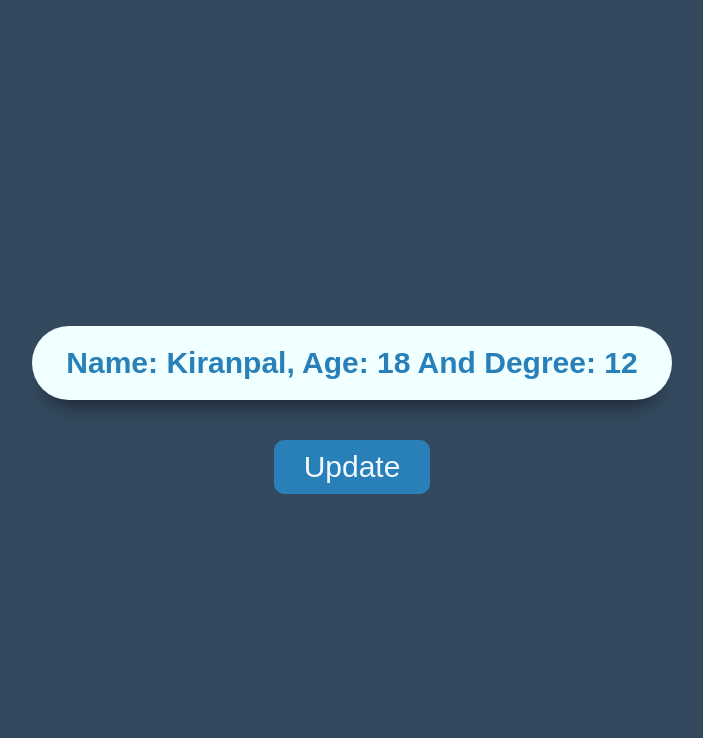
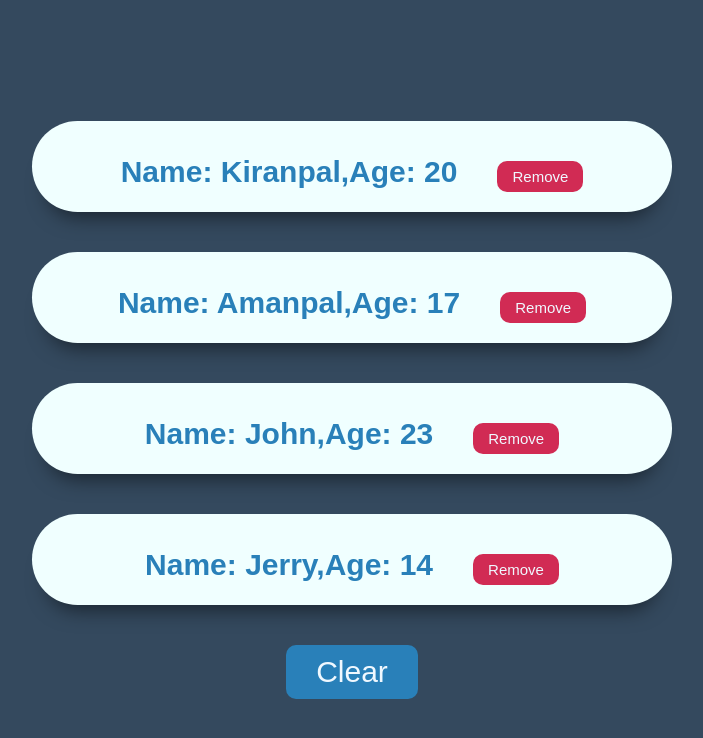
Before and after one commit to kiranpalsingh1806/My-Web-Development, a React (Create React App) app: page / in a window 1280 px wide. Shown: the top 738 px of the page, without its empty margins (288-991 px from the left). Built offline with nearby package versions, Linux system fonts and the light colour scheme.

Commit message:
Created Todo List with Hooks, Filter and Map

```diff
--- a/src/App.js
+++ b/src/App.js
@@ -1,11 +1,12 @@
 import React, {useState} from 'react';
 import './App.css';
+import UseStateArray from './components/UseStateArray';
 import UseStateObject from './components/UseStateObject';
 
 const App = () => {
   return (
     <div>
-      <UseStateObject/>
+      <UseStateArray/>
     </div>
   );
 }
--- a/src/components/UseStateArray.js
+++ b/src/components/UseStateArray.js
@@ -19,15 +19,28 @@ const UseStateArray = () => {
     const clearArray = () => {
         setmyArray([]);
     }
+
+    const removeElem = (id) => {
+        const myNewArray = myArray.filter((curElem) => {
+            return curElem.id !== id;
+        })
+
+        setmyArray(myNewArray);
+    }
     return (
         <>
-            {
-                myArray.map((curEle) => {
-                    return <h1 className="h1Style" key={curEle.id}> Name: {curEle.myName}
-                     , Age: {curEle.age}</h1>
-                })
-            }
-            <button className="btn" onClick ={clearArray} >Clear </button>
+        {
+            myArray.map((curEle) => {
+                return (
+                    <h1 className="h1Style" key={curEle.id}>
+                    Name: {curEle.myName}
+                    ,Age: {curEle.age}
+                    <button className="btnInner"
+                            onClick={() =>removeElem(curEle.id)}>Remove</button></h1>
+                );
+            })
+        }
+        <button className="btn" onClick ={clearArray} >Clear </button>
         </>
     );
 }
```
